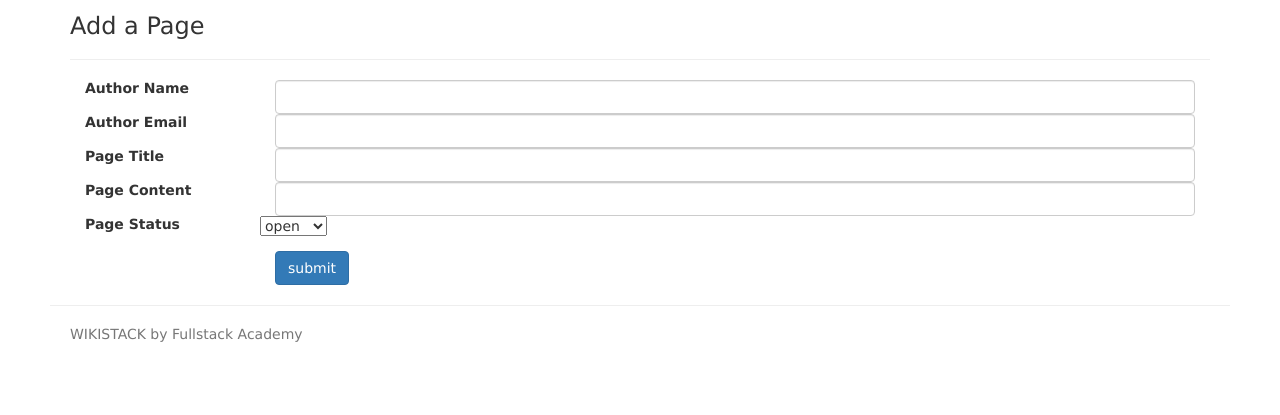
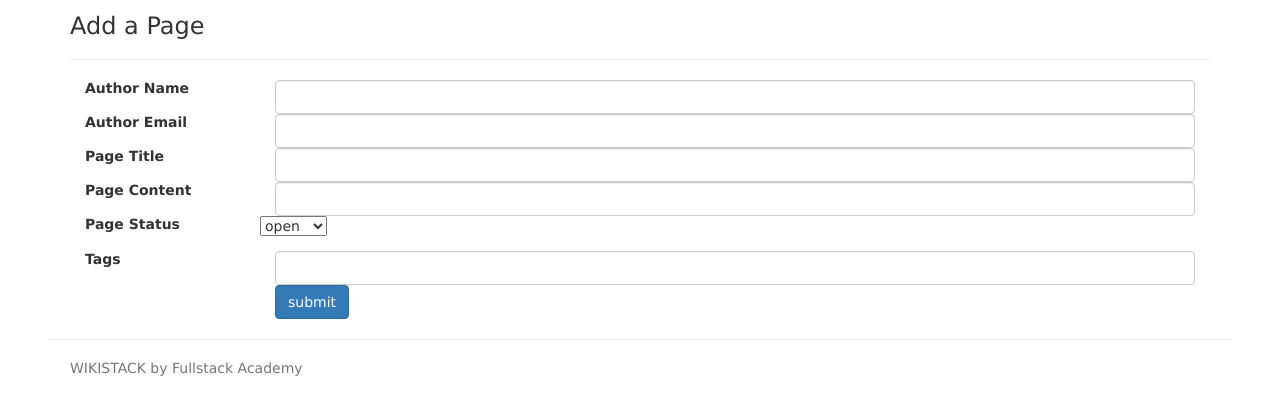
Before and after one commit to Kiro705/wikistack, a website: page views/addpage.html in a window 1280 px wide. Shown: the part 57-472 px from the top of the page. Drawn offline with nearby package versions, Linux system fonts and the light colour scheme; files that its build step writes are made by us from their sources.

Commit message:
added tags field

```diff
--- a/views/addpage.html
+++ b/views/addpage.html
@@ -39,9 +39,13 @@
         <option>open</option>
         <option>closed</option>
       </select>
-      <!-- <div class="col-sm-10">
-        <input name="status" type="text" class="form-control"/>
-      </div> -->
+    </div>
+
+    <div class="form-group">
+      <label for='tags' class="col-sm-2 control-label">Tags</label>
+      <div class="col-sm-10">
+        <input name="tags" type="text" class="form-control"/>
+      </div>
     </div>
 
     <div class="col-sm-offset-2 col-sm-10">
```
